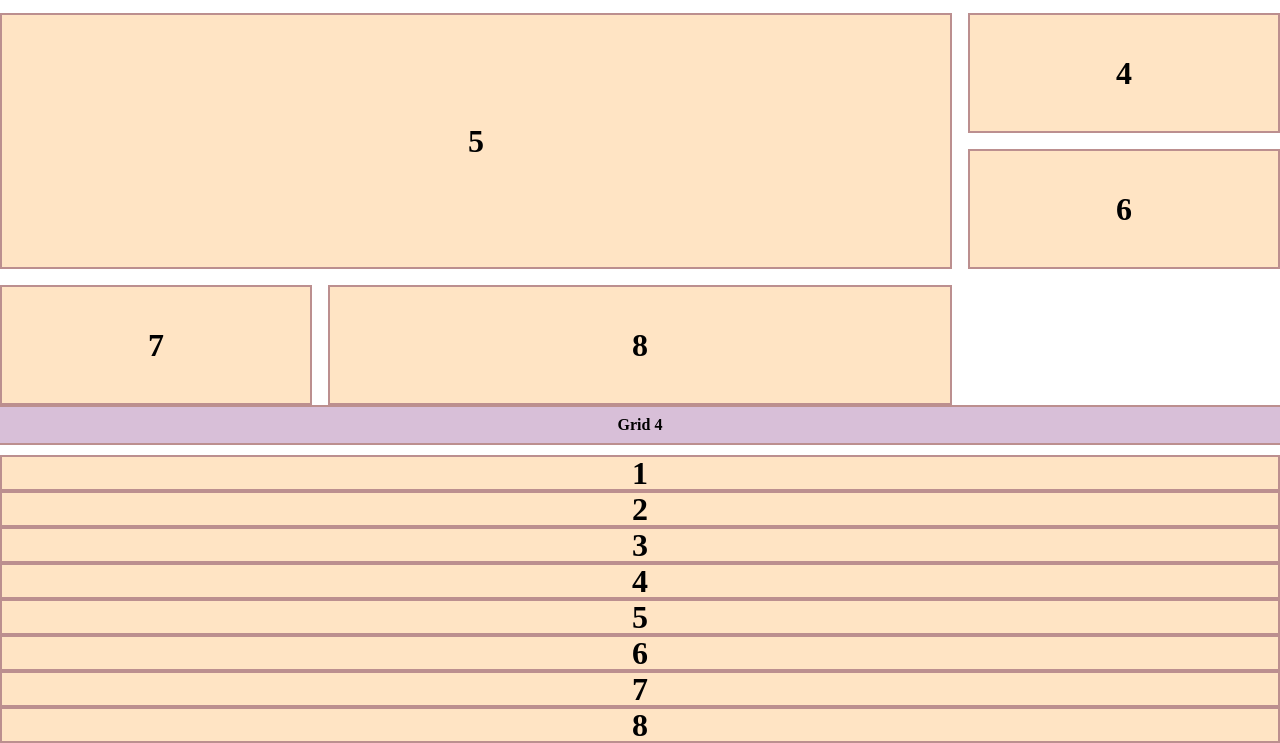
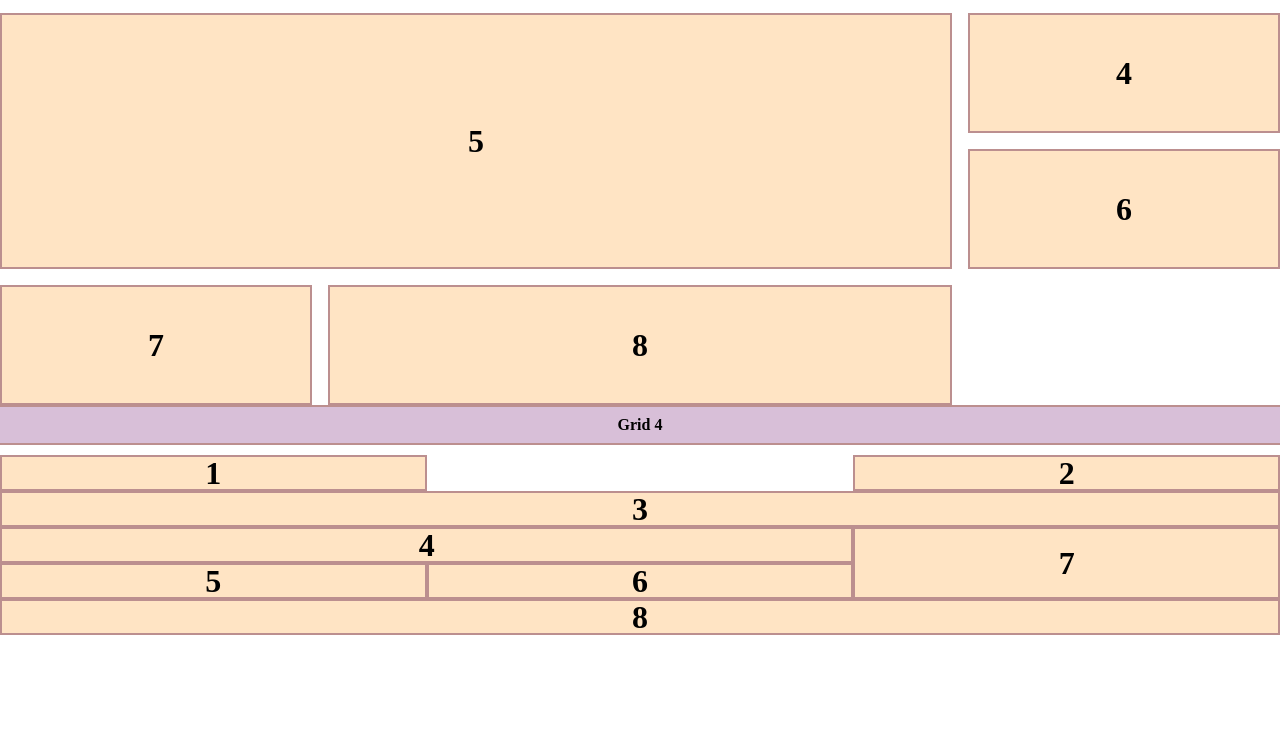
Before and after one commit to miln0109/week11, a plain HTML site: page index.html in a window 1280 px wide. Shown: the part 985-1728 px from the top of the page. After the commit the page ends 1620 px from the top, so only its background shows below. Drawn offline with Linux system fonts and the light colour scheme.

Commit message:
grid mapping

```diff
--- a/css/main.css
+++ b/css/main.css
@@ -171,3 +171,59 @@ section.three div:nth-child(5){
 /* *********************************
              Grid Mapping
 *********************************** */
+
+section.four article{
+    display:grid;
+
+    /* this draws a map of different areas you can use
+    in your grid */
+    grid-template-areas:
+    "nav cart"
+    "header header"
+    "main main"
+    "photo1 photo2"
+    "aside aside"
+    "footer footer";
+
+	grid: auto rows 120px;
+}
+
+/* then you have to tell each element which area it should
+use */
+
+section.four div:nth-child(1){ grid-area: nav; }
+section.four div:nth-child(2){ grid-area: cart; }
+section.four div:nth-child(3){ grid-area: header; }
+section.four div:nth-child(4){ grid-area: main; }
+section.four div:nth-child(5){ grid-area: photo1; }
+section.four div:nth-child(6){ grid-area: photo2; }
+section.four div:nth-child(7){ grid-area: aside; }
+section.four div:nth-child(8){ grid-area: footer; }
+
+@media screen and (min-width:720px){
+
+	/* when we want to change the site for a bigger screen all we do is change the map */
+
+	section.four article{
+		grid-template-areas:
+		"nav nvav cart"
+		"header header header"
+		"main main aside"
+		"photo1 photo2 aside"
+		"footer footer footer"
+	}
+
+}
+
+@media screen and (min-width:900px) {
+	section.4 article{
+		grid-template-areas::after
+		"nav nav nav cart"
+		"header header header header"
+		"photo1 main main aside"
+		"photo2 main main aside"
+		"footer footer footer aside"
+
+	}
+
+}
```
